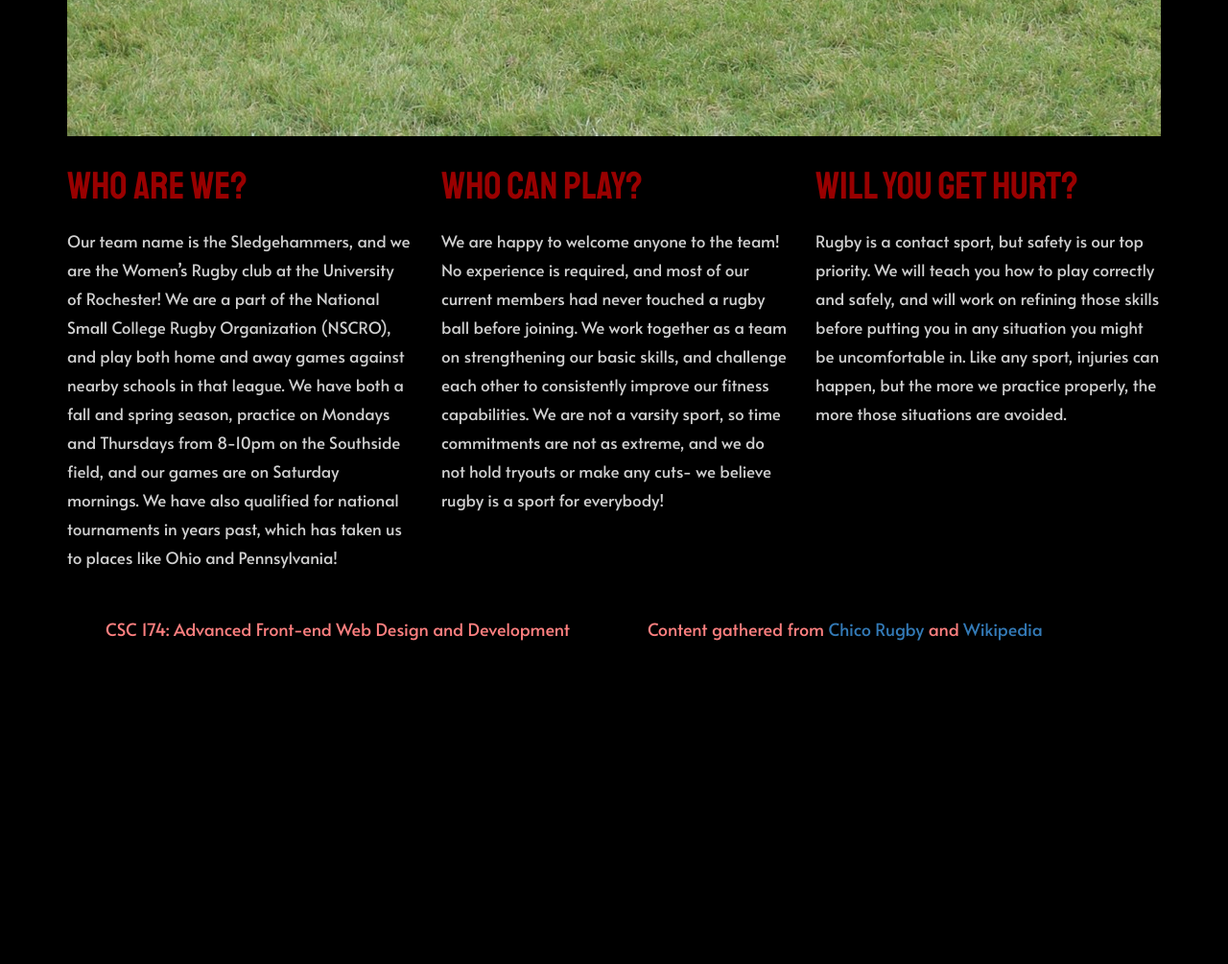
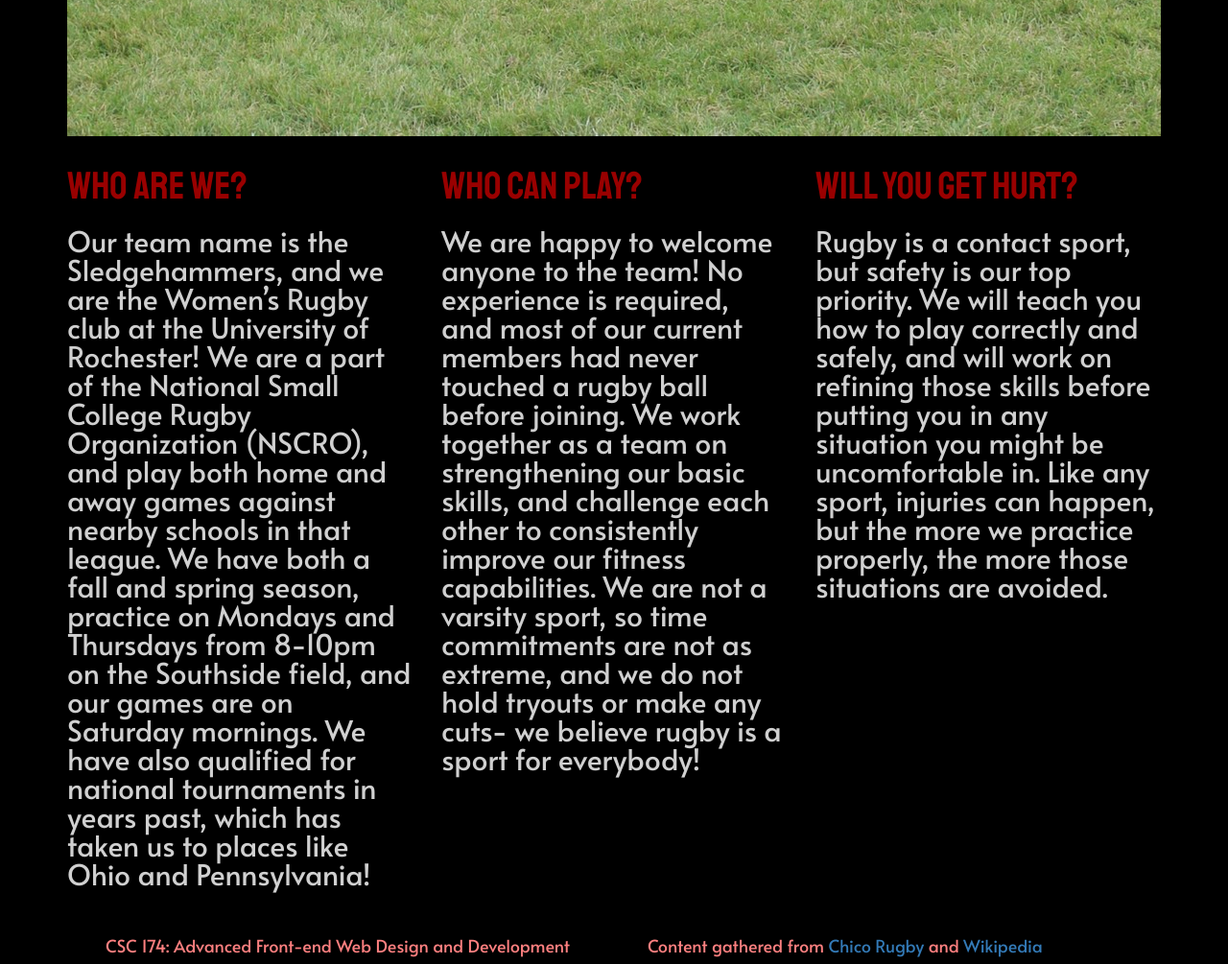
Before and after one commit to anasofacuna/assignment06, a PHP site: page / in a window 1280 px wide. Shown: the part 5431-6436 px from the top of the page at 96% size. Before the commit the page ends 6099 px from the top, so only its background shows below. Run offline with PHP 8.4, Linux system fonts and the light colour scheme.

Commit message:
Update styles.css

```diff
--- a/css/styles.css
+++ b/css/styles.css
@@ -33,7 +33,7 @@ p, label, nav{
 	font-family: 'Alata', sans-serif;
 	color: #D0D0D0;
 	line-height: 3.0rem;
-	font-size: 17px;
+	font-size: 30px;
 }
 
 li {
```
